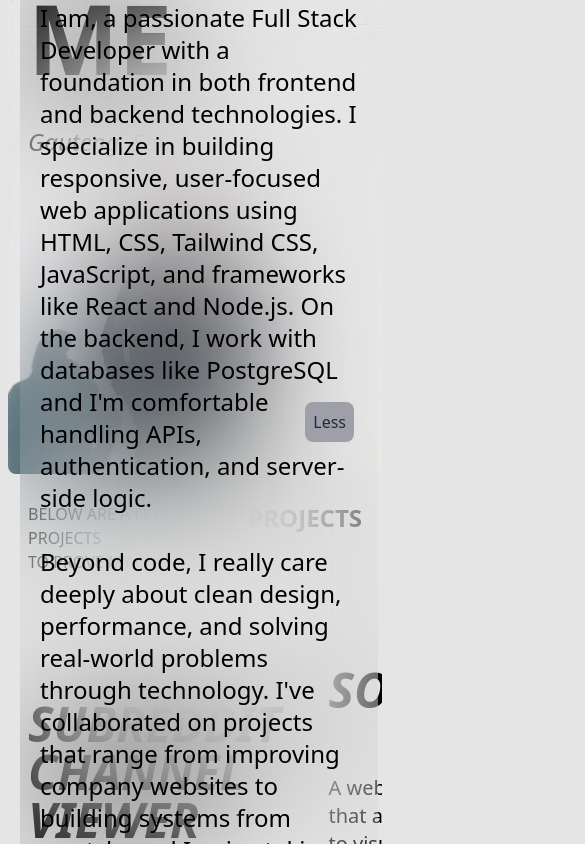
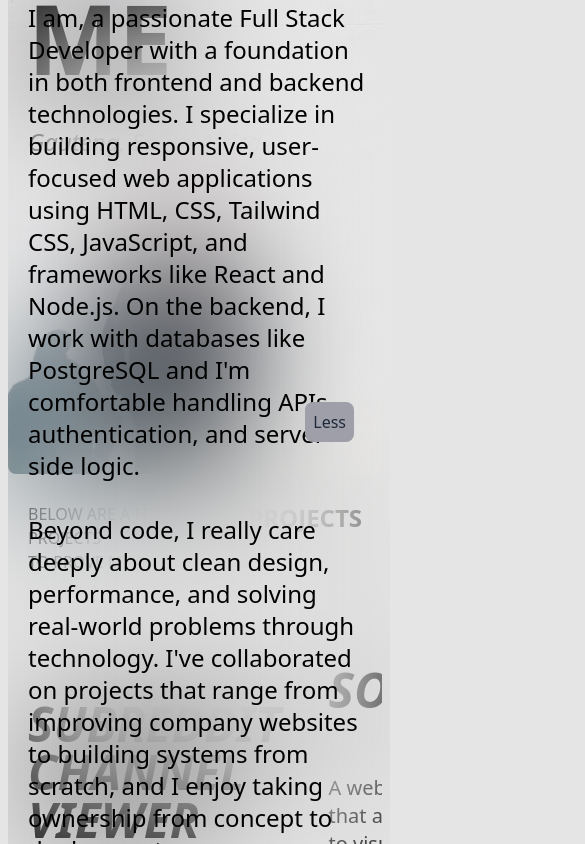
Before and after one commit to GomoAtDVT/gmotlhammePortfolio, a React (Vite) app in the folder portfolio2/: page / in a window 390 px wide. Both pictures are taken after a click on the button "More". Shown: the part 1718-2562 px from the top of the page, 585 px wide, since content can reach past the window. Built offline with nearby package versions, Linux system fonts and the light colour scheme.

Commit message:
FIxing width responsiveness on mobile

```diff
--- a/portfolio2/index.html
+++ b/portfolio2/index.html
@@ -1,14 +1,14 @@
 <!doctype html>
-<html lang="en" class="sm:scroll-smooth">
+<html lang="en" class="scroll-smooth">
   <head>
     <meta charset="UTF-8" />
     <link rel="icon" type="image/svg+xml" href="/Subheading.png" />
-    <meta name="viewport" content="width=device-width, initial-scale=1.0" />
+    <meta name="viewport" content="width=device-width, initial-scale=1" />
     <meta author="Gomolemo Motlhamme">
     <title>G.Portfolio</title>
     <link rel="stylesheet" href="https://cdn.jsdelivr.net/npm/bootstrap-icons@1.11.3/font/bootstrap-icons.min.css">
   </head>
-  <body class="bg-neutral-200 dark:bg-zinc-800 ">
+  <body class="bg-neutral-200 dark:bg-zinc-800 w-full">
     <div  id="root"></div>
     <script type="module" src="/src/main.jsx"></script>
   </body>
--- a/portfolio2/src/App.jsx
+++ b/portfolio2/src/App.jsx
@@ -3,14 +3,11 @@ import Portfolio from './Portfolio.jsx'
 
 
 function App() {
-  const [count, setCount] = useState(0)
-
   return (
-
-
+    <div className="overflow-x-hidden">
       <Portfolio />
-
-  )
+    </div>
+  );
 }
 
 export default App
--- a/portfolio2/src/Portfolio.jsx
+++ b/portfolio2/src/Portfolio.jsx
@@ -130,7 +130,7 @@ function Portfolio() {
         </section>
 
         <section id="sidebar" className=" hidden">
-          <nav className="bg-zinc-200  dark:bg-zinc-800 p-4 w-80 dark:text-white flex flex-col justify-end absolute top-10 right-10 z-2 ">
+          <nav className="bg-zinc-200  dark:bg-zinc-800 p-4 w-80 dark:text-white flex flex-col justify-end absolute top-10   z-2 ">
             <button
               onClick={sidebarBtn}
               className="flex justify-end m-4 cursor-pointer dark:font-light hover:text-amber-300 dark:hover:text-amber-600"
@@ -192,7 +192,7 @@ function Portfolio() {
             PRODUCING <br></br>QUALITY VISUAL <br></br>REPRESENTATION
           </p>
 
-          <p className="animate-fadeIn2 absolute lg:left-121 sm:left-10 lg:bottom-28 sm:bottom-100 md:bottom-30 md:left-25">
+          <p className="animate-fadeIn2 absolute lg:left-0 left-10 lg:bottom-28 sm:bottom-100 md:bottom-30 md:left-25">
             BY MAINTAINING TRUST <br></br>BETWEEN CLIENTS
           </p>
 
--- a/portfolio2/src/components/AboutMe.jsx
+++ b/portfolio2/src/components/AboutMe.jsx
@@ -11,9 +11,9 @@ function AboutMe() {
             <p className="animate-fadeIn4 text-8xl font-semibold p-5 ">
               ABOUT <br></br> ME
             </p>
-            <p className="animate-fadeIn3 absolute lg:left-2 italic lg:top-410 sm:top-525 w-150 text-2xl p-5">Gauteng, South Africa</p>
+            <p className="animate-fadeIn3 absolute lg:left-2 italic lg:top-410 sm:top-525 w-full text-2xl p-5">Gauteng, South Africa</p>
 
-            <p className="animate-fadeIn3 absolute right-9 top-300 w-150 lg:text-2xl p-5 hidden lg:block ">
+            <p className="animate-fadeIn3 absolute right-9 top-300 w-full lg:text-2xl p-5 hidden lg:block ">
                I'm a passionate Full Stack Developer with a foundation in both
               frontend and backend technologies. I specialize in building
                responsive, user-focused web applications using HTML, CSS,
@@ -34,7 +34,7 @@ function AboutMe() {
              return setMySummary(!mySummary);
             }}
             >{!mySummary ? "More" : "Less" }</button>
-            {mySummary ? <p className="backdrop-blur-3xl  z-9 animate-fadeIn3 absolute mx-3 top-415 w-fit  rounded-lg text-2xl py-15 p-5 sm:text-xl ">
+            {mySummary ? <p className="backdrop-blur-3xl  z-9 animate-fadeIn3 absolute mx-auto top-415 w-fit  rounded-lg text-2xl py-15 p-5 sm:text-xl ">
               I am, a passionate Full Stack Developer with a foundation in both
               frontend and backend technologies. I specialize in building
               responsive, user-focused web applications using HTML, CSS,
--- a/portfolio2/src/index.css
+++ b/portfolio2/src/index.css
@@ -114,3 +114,7 @@
 .animate-fullViewCarousel:hover {
   animation-play-state: paused;
 }
+
+body {
+  overflow-x: hidden;
+}
```
